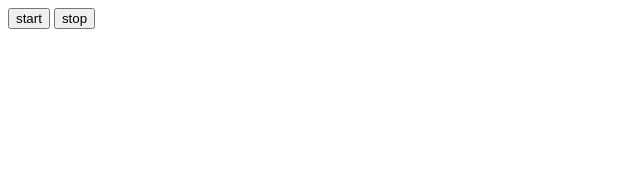
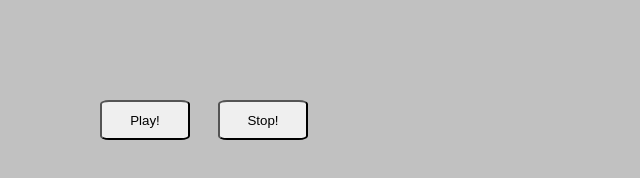
Before and after one commit to aromeronavia/cumbio, a website built with Parcel: page index.html in a window 1280 px wide. Shown: the whole page, without its empty margins (0-640 px from the left). Built offline with nearby package versions, Linux system fonts and the light colour scheme.

Commit message:
Adds a bit of style

```diff
--- a/index.html
+++ b/index.html
@@ -1,11 +1,26 @@
 <html>
+  <style>
+body {
+  display: flex;
+  margin-top: 100px;
+  margin-left: 100px;
+  background-color: #c1c1c1;
+}
+button {
+  color: black;
+  border-radius: 10%;
+  width: 90px;
+  height: 40px;
+  margin-right: 28px;
+}
+  </style>
   <head>
     <title> Web Audio API </title>
   </head>
 
   <body>
-    <button id="start" onclick="start" > start </button>
-    <button id="stop" onclick="stop"> stop </button>
+    <button id="start" onclick="start" > Play! </button>
+    <button id="stop" onclick="stop"> Stop! </button>
   </body>
 
   <script type="text/javascript" src="script.js"></script>
```
